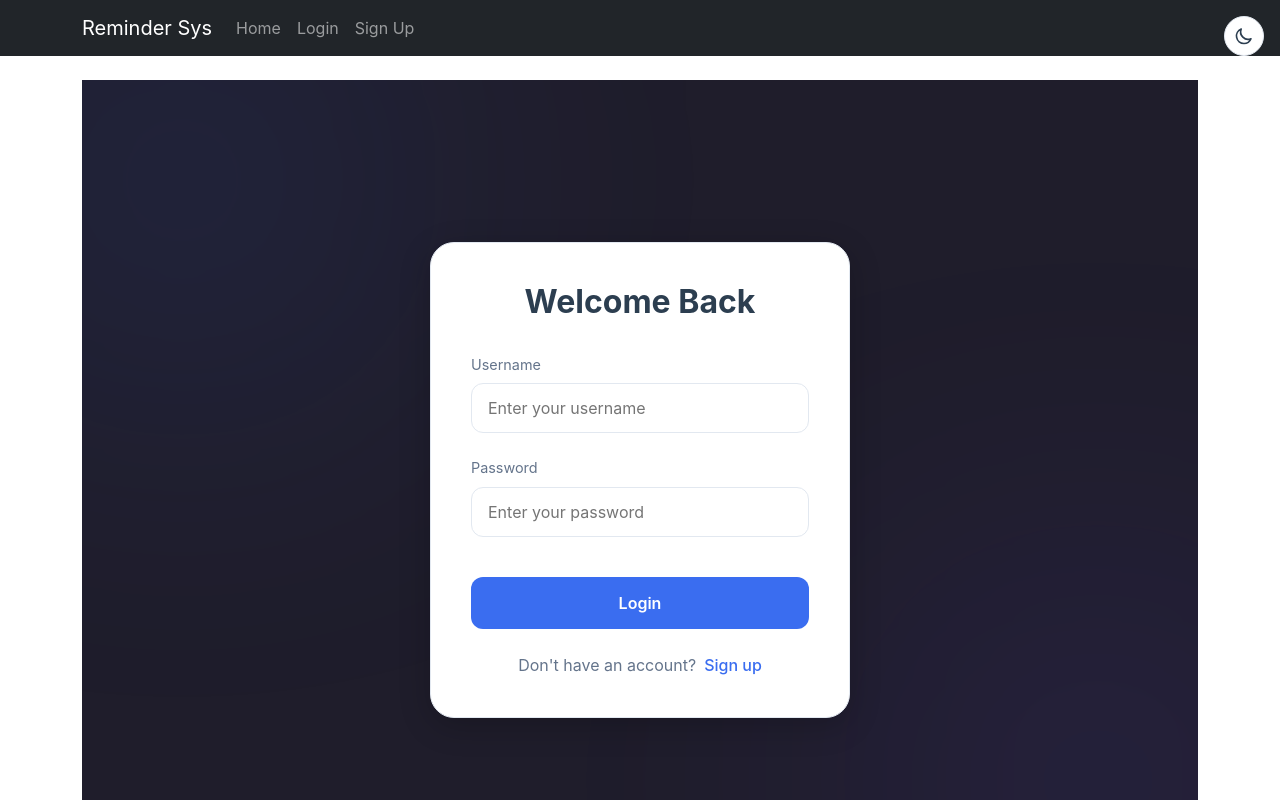
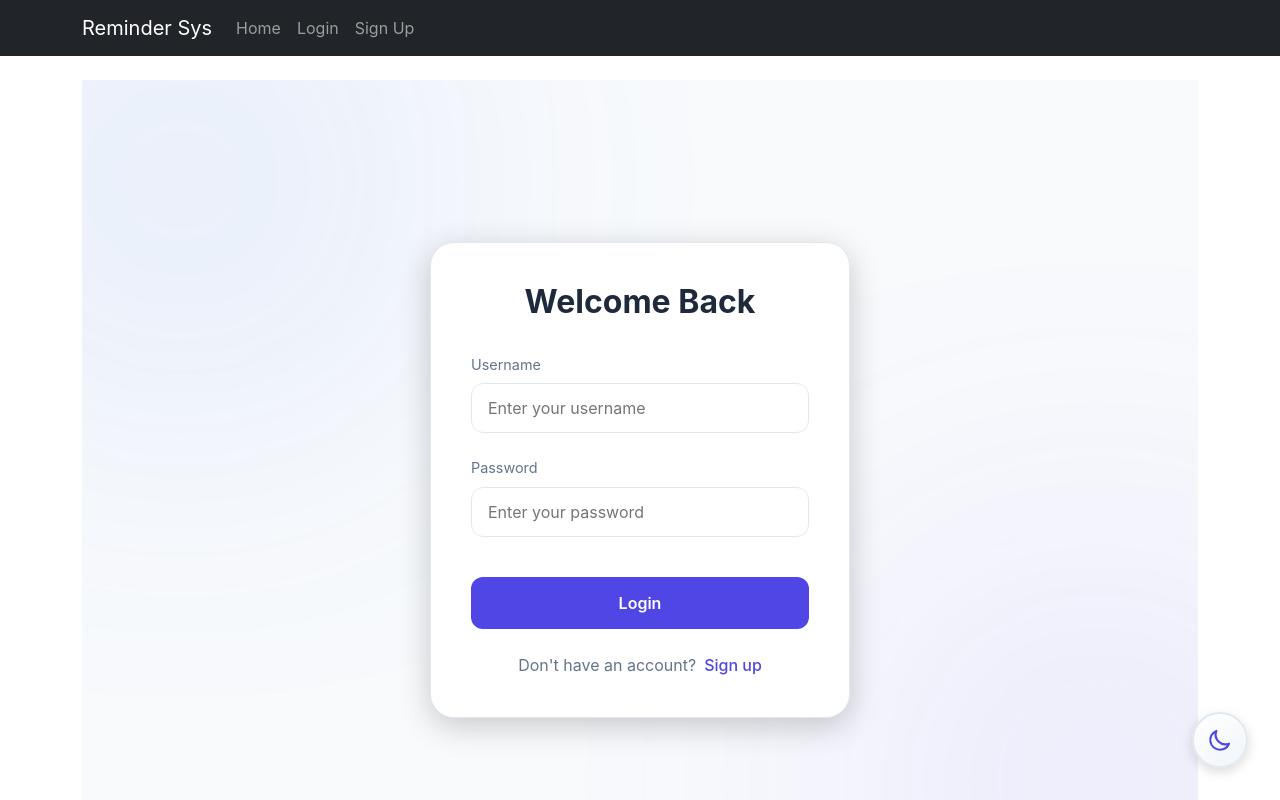
Before and after one commit to Krishnamundhara/Reminder-Sys-frontend, a React (Create React App) app: page /login in a window 1280 px wide. Shown: the top 800 px of the page. Built offline with nearby package versions, Linux system fonts and the light colour scheme; no server answers.

Commit message:
Enhanced theme toggle with improved colors, animations, and reliability

```diff
--- a/src/context/ThemeContext.js
+++ b/src/context/ThemeContext.js
@@ -1,6 +1,7 @@
-import React, { createContext, useContext, useEffect, useState } from 'react';
+import React, { createContext, useContext, useEffect, useState, useCallback } from 'react';
 
 const ThemeContext = createContext();
+const THEME_KEY = 'reminder-sys-theme';
 
 export const useTheme = () => {
   const context = useContext(ThemeContext);
@@ -13,36 +14,92 @@ export const useTheme = () => {
 export const ThemeProvider = ({ children }) => {
   // Initialize theme from localStorage or system preference
   const [theme, setTheme] = useState(() => {
-    const savedTheme = localStorage.getItem('theme');
-    if (savedTheme) return savedTheme;
+    if (typeof window === 'undefined') return 'light';
+
+    try {
+      const savedTheme = localStorage.getItem(THEME_KEY);
+      if (savedTheme && ['light', 'dark'].includes(savedTheme)) {
+        return savedTheme;
+      }
       return window.matchMedia('(prefers-color-scheme: dark)').matches ? 'dark' : 'light';
+    } catch (e) {
+      console.error('Error accessing localStorage:', e);
+      return 'light';
+    }
   });
 
   // Update HTML data-theme attribute when theme changes
   useEffect(() => {
+    if (typeof window === 'undefined') return;
+
+    try {
+      // Apply theme to root element
       document.documentElement.setAttribute('data-theme', theme);
-    localStorage.setItem('theme', theme);
+
+      // Save to localStorage
+      localStorage.setItem(THEME_KEY, theme);
+
+      // Add animation class for transition and remove it after transition completes
+      document.body.classList.add('theme-transition');
+      const timer = setTimeout(() => {
+        document.body.classList.remove('theme-transition');
+      }, 1000);
+
+      return () => clearTimeout(timer);
+    } catch (e) {
+      console.error('Error setting theme:', e);
+    }
   }, [theme]);
 
   // Listen for system theme changes
   useEffect(() => {
+    if (typeof window === 'undefined') return;
+
+    try {
       const mediaQuery = window.matchMedia('(prefers-color-scheme: dark)');
+
       const handleChange = () => {
-      if (!localStorage.getItem('theme')) {
+        try {
+          // Only update if user hasn't explicitly set a preference
+          if (!localStorage.getItem(THEME_KEY)) {
             setTheme(mediaQuery.matches ? 'dark' : 'light');
+          }
+        } catch (e) {
+          console.error('Error in media query handler:', e);
         }
       };
 
+      // Initial call
+      handleChange();
+
+      // Add listener
+      if (mediaQuery.addEventListener) {
         mediaQuery.addEventListener('change', handleChange);
-    return () => mediaQuery.removeEventListener('change', handleChange);
+      } else {
+        // Fallback for older browsers
+        mediaQuery.addListener(handleChange);
+      }
+
+      // Cleanup
+      return () => {
+        if (mediaQuery.removeEventListener) {
+          mediaQuery.removeEventListener('change', handleChange);
+        } else {
+          mediaQuery.removeListener(handleChange);
+        }
+      };
+    } catch (e) {
+      console.error('Error setting up media query listener:', e);
+    }
   }, []);
 
-  const toggleTheme = () => {
+  // Toggle theme function
+  const toggleTheme = useCallback(() => {
     setTheme(prevTheme => prevTheme === 'light' ? 'dark' : 'light');
-  };
+  }, []);
 
   return (
-    <ThemeContext.Provider value={{ theme, toggleTheme }}>
+    <ThemeContext.Provider value={{ theme, toggleTheme, setTheme }}>
       {children}
     </ThemeContext.Provider>
   );
--- a/src/styles/Login.css
+++ b/src/styles/Login.css
@@ -3,9 +3,10 @@
   display: flex;
   align-items: center;
   justify-content: center;
-  background: var(--background-dark);
+  background: var(--background);
   position: relative;
   overflow: hidden;
+  transition: background-color var(--transition-speed) var(--transition-timing);
 }
 
 /* Background glow effects */
--- a/src/styles/ThemeToggle.css
+++ b/src/styles/ThemeToggle.css
@@ -1,46 +1,54 @@
 .theme-toggle {
   position: fixed;
-  top: 1rem;
-  right: 1rem;
-  background: var(--card-bg);
-  border: 1px solid var(--border-color);
+  bottom: 2rem;
+  right: 2rem;
+  background: linear-gradient(145deg, var(--card-bg), var(--card-bg-gradient));
+  border: 2px solid var(--border-color);
   border-radius: 50%;
-  width: 40px;
-  height: 40px;
+  width: 56px;
+  height: 56px;
   display: flex;
   align-items: center;
   justify-content: center;
   cursor: pointer;
-  transition: all 0.3s ease;
+  transition: all 0.4s cubic-bezier(0.175, 0.885, 0.32, 1.275);
   z-index: 1000;
   padding: 0;
+  box-shadow: 0 4px 12px rgba(0, 0, 0, 0.15);
 }
 
 .theme-toggle:hover {
-  transform: scale(1.1);
-  box-shadow: 0 0 15px var(--primary-glow);
+  transform: translateY(-5px) scale(1.05);
+  box-shadow: 0 8px 25px var(--primary-glow);
+}
+
+.theme-toggle:active {
+  transform: translateY(2px);
 }
 
 .theme-toggle svg {
-  width: 20px;
-  height: 20px;
-  color: var(--text-color);
-  transition: all 0.3s ease;
+  width: 26px;
+  height: 26px;
+  color: var(--theme-toggle-icon);
+  transition: all 0.4s cubic-bezier(0.68, -0.55, 0.27, 1.55);
 }
 
 .theme-toggle:hover svg {
   color: var(--primary-color);
+  transform: rotate(15deg);
 }
 
 .sun-icon, .moon-icon {
-  animation: rotate 0.5s ease;
+  animation: fadeRotate 0.7s cubic-bezier(0.68, -0.55, 0.27, 1.55);
 }
 
-@keyframes rotate {
+@keyframes fadeRotate {
   from {
-    transform: rotate(-180deg);
+    opacity: 0;
+    transform: rotate(-90deg) scale(0.5);
   }
   to {
-    transform: rotate(0);
+    opacity: 1;
+    transform: rotate(0) scale(1);
   }
 }
--- a/src/styles/globals.css
+++ b/src/styles/globals.css
@@ -1,89 +1,126 @@
 :root {
   /* Common colors */
-  --primary-color: #3a6df0;
-  --primary-glow: rgba(58, 109, 240, 0.3);
+  --primary-color: #4f46e5;
+  --primary-glow: rgba(79, 70, 229, 0.3);
+  --error-color: #ef4444;
+  --success-color: #10b981;
   --glow-spread: 60px;
+  --transition-speed: 0.3s;
+  --transition-timing: cubic-bezier(0.4, 0, 0.2, 1);
 
   /* Light theme colors */
-  --background-light: #f5f7fb;
+  --background-light: #f8fafc;
   --card-bg-light: #ffffff;
-  --text-color-light: #2c3e50;
+  --card-bg-gradient-light: #f1f5f9;
+  --text-color-light: #1e293b;
   --text-secondary-light: #64748b;
   --border-color-light: #e2e8f0;
+  --input-bg-light: #f8fafc;
+  --theme-toggle-icon-light: #4f46e5;
+  --shadow-light: 0 10px 15px -3px rgba(0, 0, 0, 0.1), 0 4px 6px -2px rgba(0, 0, 0, 0.05);
 
   /* Dark theme colors */
-  --background-dark: #1f1d2b;
-  --card-bg-dark: #252936;
-  --text-color-dark: #fff;
-  --text-secondary-dark: #8f9297;
-  --border-color-dark: #2f3142;
+  --background-dark: #0f172a;
+  --card-bg-dark: #1e293b;
+  --card-bg-gradient-dark: #1a2234;
+  --text-color-dark: #f1f5f9;
+  --text-secondary-dark: #94a3b8;
+  --border-color-dark: #334155;
+  --input-bg-dark: #0f172a;
+  --theme-toggle-icon-dark: #f8fafc;
+  --shadow-dark: 0 10px 25px -5px rgba(0, 0, 0, 0.8), 0 10px 10px -5px rgba(0, 0, 0, 0.5);
 }
 
 /* Light theme (default) */
-:root[data-theme="light"] {
+:root {
   --background: var(--background-light);
   --card-bg: var(--card-bg-light);
+  --card-bg-gradient: var(--card-bg-gradient-light);
   --text-color: var(--text-color-light);
   --text-secondary: var(--text-secondary-light);
   --border-color: var(--border-color-light);
+  --input-bg: var(--input-bg-light);
+  --shadow: var(--shadow-light);
+  --theme-toggle-icon: var(--theme-toggle-icon-light);
 }
 
 /* Dark theme */
 :root[data-theme="dark"] {
   --background: var(--background-dark);
   --card-bg: var(--card-bg-dark);
+  --card-bg-gradient: var(--card-bg-gradient-dark);
   --text-color: var(--text-color-dark);
   --text-secondary: var(--text-secondary-dark);
   --border-color: var(--border-color-dark);
+  --input-bg: var(--input-bg-dark);
+  --shadow: var(--shadow-dark);
+  --theme-toggle-icon: var(--theme-toggle-icon-dark);
 }
 
-/* System preference based theme */
-@media (prefers-color-scheme: dark) {
-  :root:not([data-theme]) {
-    --background: var(--background-dark);
-    --card-bg: var(--card-bg-dark);
-    --text-color: var(--text-color-dark);
-    --text-secondary: var(--text-secondary-dark);
-    --border-color: var(--border-color-dark);
-  }
+/* Light theme (explicit) */
+:root[data-theme="light"] {
+  --background: var(--background-light);
+  --card-bg: var(--card-bg-light);
+  --card-bg-gradient: var(--card-bg-gradient-light);
+  --text-color: var(--text-color-light);
+  --text-secondary: var(--text-secondary-light);
+  --border-color: var(--border-color-light);
+  --input-bg: var(--input-bg-light);
+  --shadow: var(--shadow-light);
+  --theme-toggle-icon: var(--theme-toggle-icon-light);
 }
 
 body {
   margin: 0;
   padding: 0;
-  background: var(--background-dark);
+  background: var(--background);
   color: var(--text-color);
   font-family: 'Inter', -apple-system, BlinkMacSystemFont, 'Segoe UI', Roboto, Oxygen, Ubuntu, Cantarell, sans-serif;
+  transition: background-color var(--transition-speed) var(--transition-timing),
+              color var(--transition-speed) var(--transition-timing);
+}
+
+/* Theme transition class */
+.theme-transition,
+.theme-transition * {
+  transition: background-color 1s var(--transition-timing),
+              color 1s var(--transition-timing),
+              border-color 1s var(--transition-timing),
+              box-shadow 1s var(--transition-timing) !important;
 }
 
 /* Modern Card Style */
 .modern-card {
-  background: var(--card-bg);
+  background: linear-gradient(145deg, var(--card-bg), var(--card-bg-gradient));
   border-radius: 20px;
   padding: 2rem;
-  box-shadow: 0 8px 32px rgba(0, 0, 0, 0.2);
+  box-shadow: var(--shadow);
   border: 1px solid var(--border-color);
   backdrop-filter: blur(10px);
-  transition: all 0.3s ease;
+  transition: all 0.4s cubic-bezier(0.175, 0.885, 0.32, 1.275);
 }
 
 .modern-card:hover {
   transform: translateY(-5px);
-  box-shadow: 0 12px 40px rgba(0, 0, 0, 0.3);
+  box-shadow: 0 15px 30px rgba(0, 0, 0, 0.2),
+              0 0 15px var(--primary-glow);
 }
 
 /* Glow Button */
 .glow-button {
-  background: var(--primary-color);
+  background: linear-gradient(145deg, var(--primary-color), #5955e8);
   color: white;
   border: none;
-  padding: 12px 24px;
+  padding: 14px 28px;
   border-radius: 12px;
   font-weight: 600;
-  transition: all 0.3s ease;
+  font-size: 1rem;
+  transition: all 0.4s cubic-bezier(0.175, 0.885, 0.32, 1.275);
   position: relative;
   cursor: pointer;
   overflow: hidden;
+  letter-spacing: 0.5px;
+  box-shadow: 0 4px 10px rgba(0, 0, 0, 0.1);
 }
 
 .glow-button::before {
@@ -97,28 +134,44 @@ body {
   border-radius: 12px;
   filter: blur(var(--glow-spread));
   opacity: 0;
-  transition: opacity 0.3s ease;
+  transition: opacity 0.5s ease;
   z-index: -1;
 }
 
+.glow-button:hover {
+  transform: translateY(-3px);
+  box-shadow: 0 10px 20px rgba(0, 0, 0, 0.2);
+}
+
 .glow-button:hover::before {
-  opacity: 0.5;
+  opacity: 0.7;
+}
+
+.glow-button:active {
+  transform: translateY(1px);
 }
 
 /* Modern Input */
 .modern-input {
-  background: var(--card-bg);
-  border: 1px solid var(--border-color);
+  background: var(--input-bg);
+  border: 2px solid var(--border-color);
   border-radius: 12px;
-  padding: 12px 16px;
+  padding: 14px 18px;
+  font-size: 1rem;
   color: var(--text-color);
-  transition: all 0.3s ease;
+  width: 100%;
+  transition: all 0.3s var(--transition-timing);
 }
 
 .modern-input:focus {
   border-color: var(--primary-color);
-  box-shadow: 0 0 0 3px var(--primary-glow);
+  box-shadow: 0 0 0 4px var(--primary-glow);
   outline: none;
+}
+
+.modern-input::placeholder {
+  color: var(--text-secondary);
+  opacity: 0.7;
 }
 
 /* Navigation */
@@ -145,18 +198,48 @@ body {
 
 /* Scrollbar */
 ::-webkit-scrollbar {
-  width: 10px;
+  width: 12px;
 }
 
 ::-webkit-scrollbar-track {
-  background: var(--background-dark);
+  background: var(--background);
+  border-radius: 8px;
 }
 
 ::-webkit-scrollbar-thumb {
-  background: var(--border-color);
-  border-radius: 5px;
+  background: linear-gradient(var(--border-color), var(--text-secondary));
+  border-radius: 8px;
+  border: 3px solid var(--background);
 }
 
 ::-webkit-scrollbar-thumb:hover {
-  background: var(--primary-color);
+  background: linear-gradient(var(--primary-color), #6366f1);
 }
+
+/* Success and Error Messages */
+.success-message {
+  background: rgba(16, 185, 129, 0.1);
+  color: #10b981;
+  padding: 1rem;
+  border-radius: 12px;
+  margin-bottom: 1rem;
+  font-size: 0.9rem;
+  border: 1px solid rgba(16, 185, 129, 0.2);
+  animation: fadeIn 0.5s ease;
+}
+
+.error-message {
+  background: rgba(239, 68, 68, 0.1);
+  color: #ef4444;
+  padding: 1rem;
+  border-radius: 12px;
+  margin-bottom: 1rem;
+  font-size: 0.9rem;
+  border: 1px solid rgba(239, 68, 68, 0.2);
+  animation: fadeIn 0.5s ease;
+}
+
+@keyframes fadeIn {
+  from { opacity: 0; transform: translateY(-10px); }
+  to { opacity: 1; transform: translateY(0); }
+}
```
Lines whose indentation alone changed are shown as unchanged.
